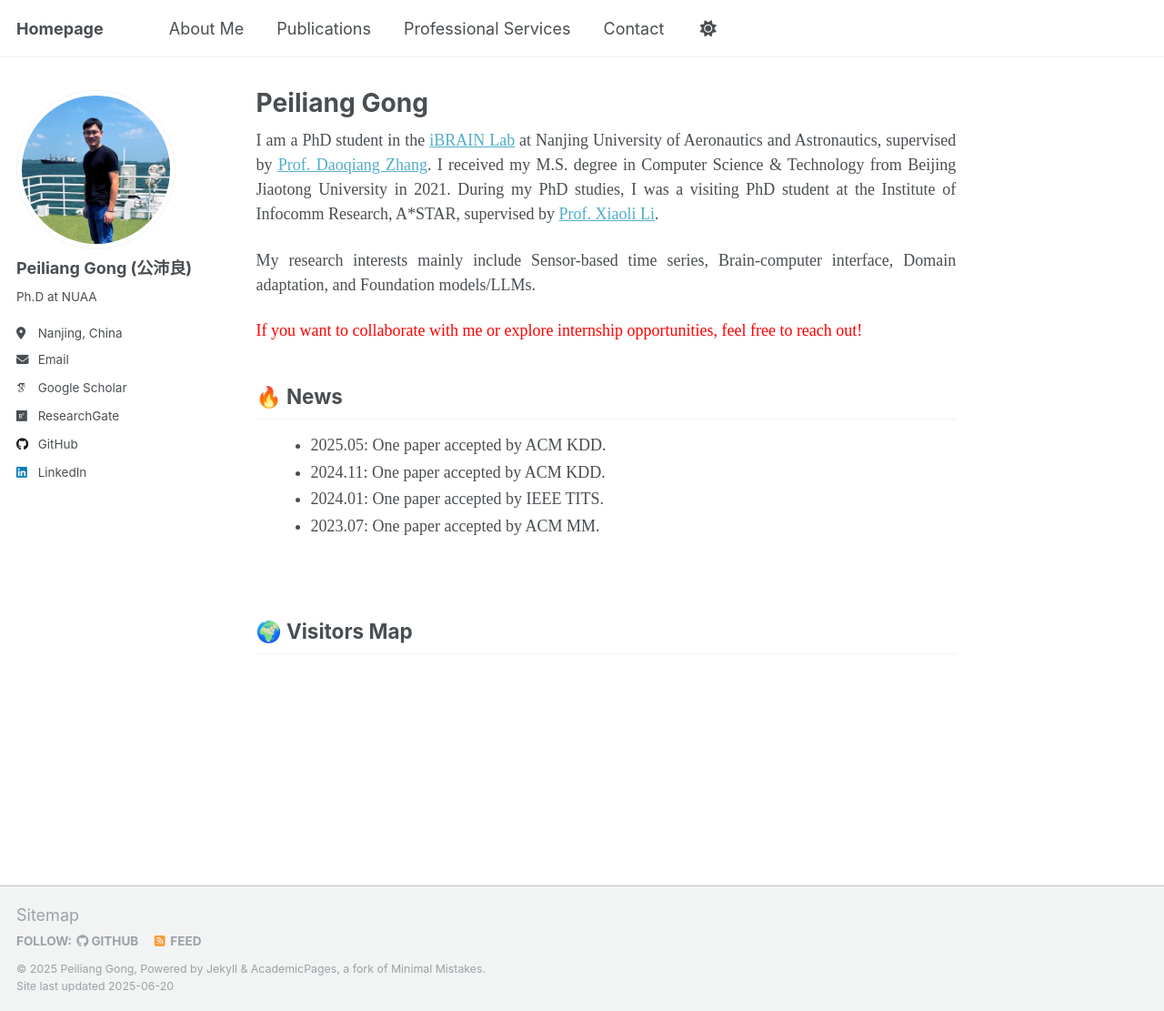
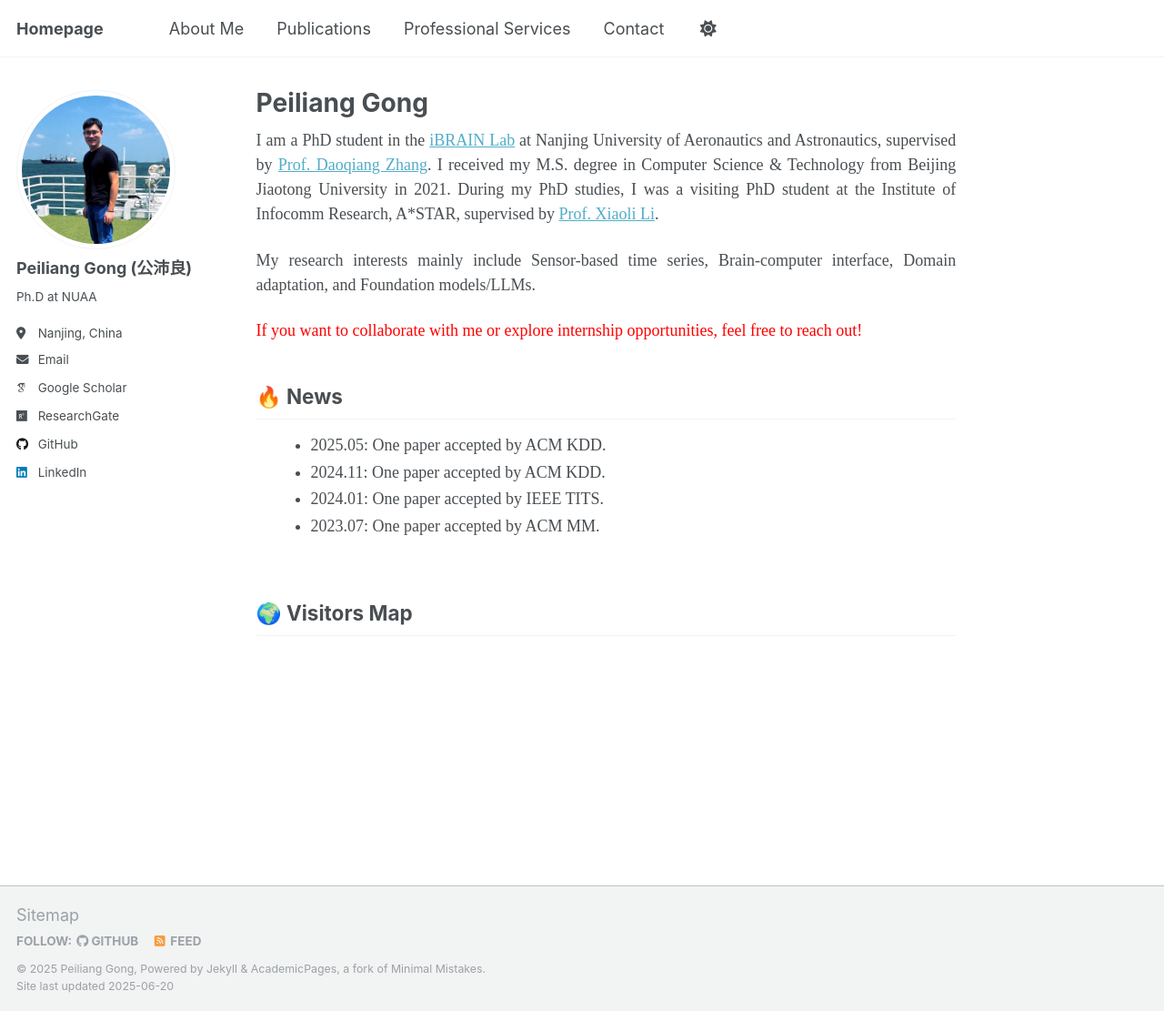
Before and after one commit to Tokenmw/Tokenmw.github.io, a Jekyll site: the page built from _pages/about.md, in a window 1280 px wide and 1111 px high. Shown: the whole window at 91% size. Built offline with Jekyll 4.4.1, drawn with Linux system fonts in a browser that asks for light colours; some web fonts are replaced; a script that is not in the unit is left out.

Commit message:
Update about.md

```diff
--- a/_pages/about.md
+++ b/_pages/about.md
@@ -28,7 +28,7 @@
 {% include_relative news.md %}
 
 <!-- Visitor Map -->
-<div style="font-family: 'Times New Roman', serif;">
+<div style="font-family: 'Times New Roman', serif; margin-top: -20px;">
 <h2>🌍 Visitors Map</h2>
 <div style="text-align: center; transform: scale(0.3); transform-origin: top center;">
 <script type="text/javascript" id="clstr_globe" src="//clustrmaps.com/globe.js?d=5st2g4bl81qeCCobOUfMInvv1O7ym540NlzpNwnL1-I"></script>
```
